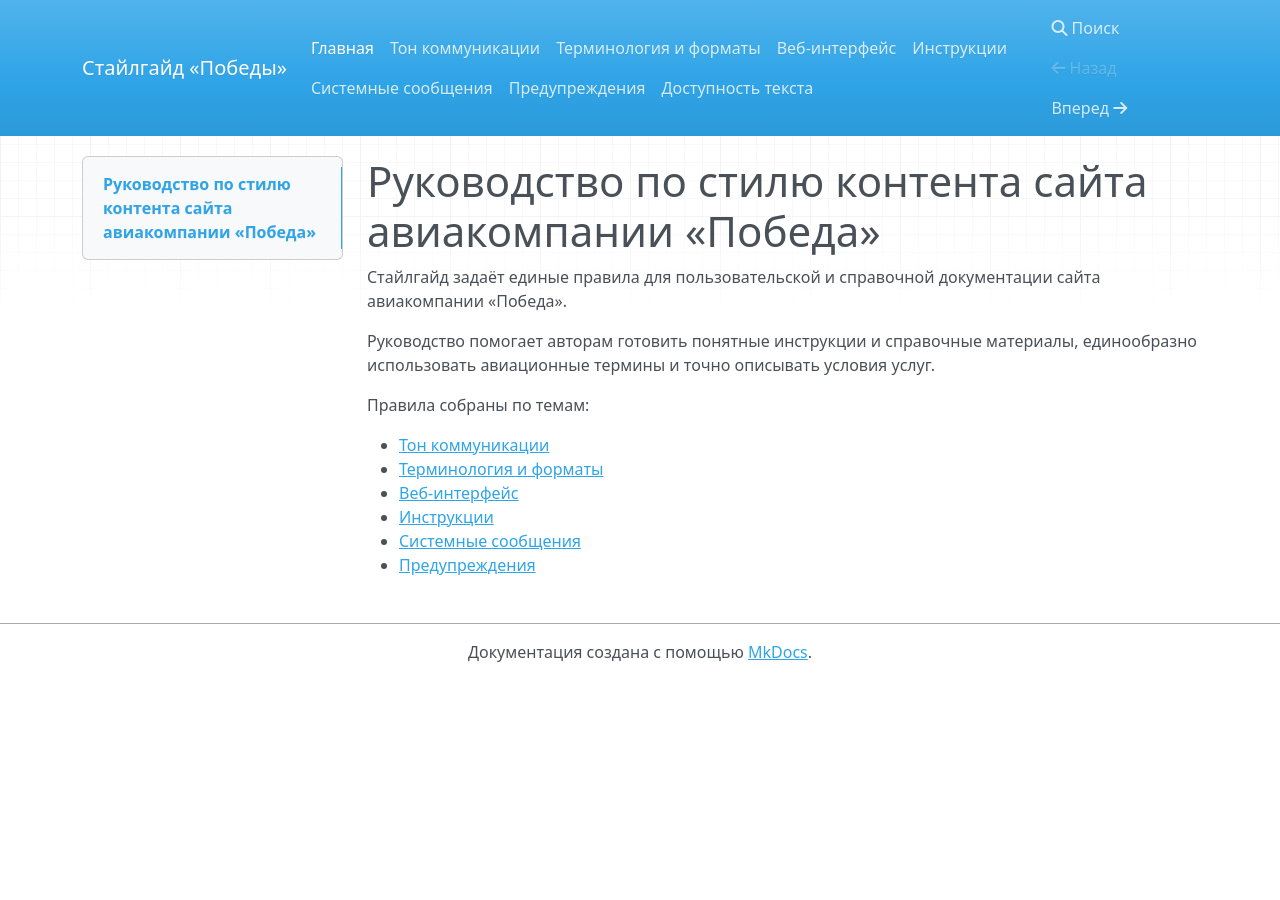
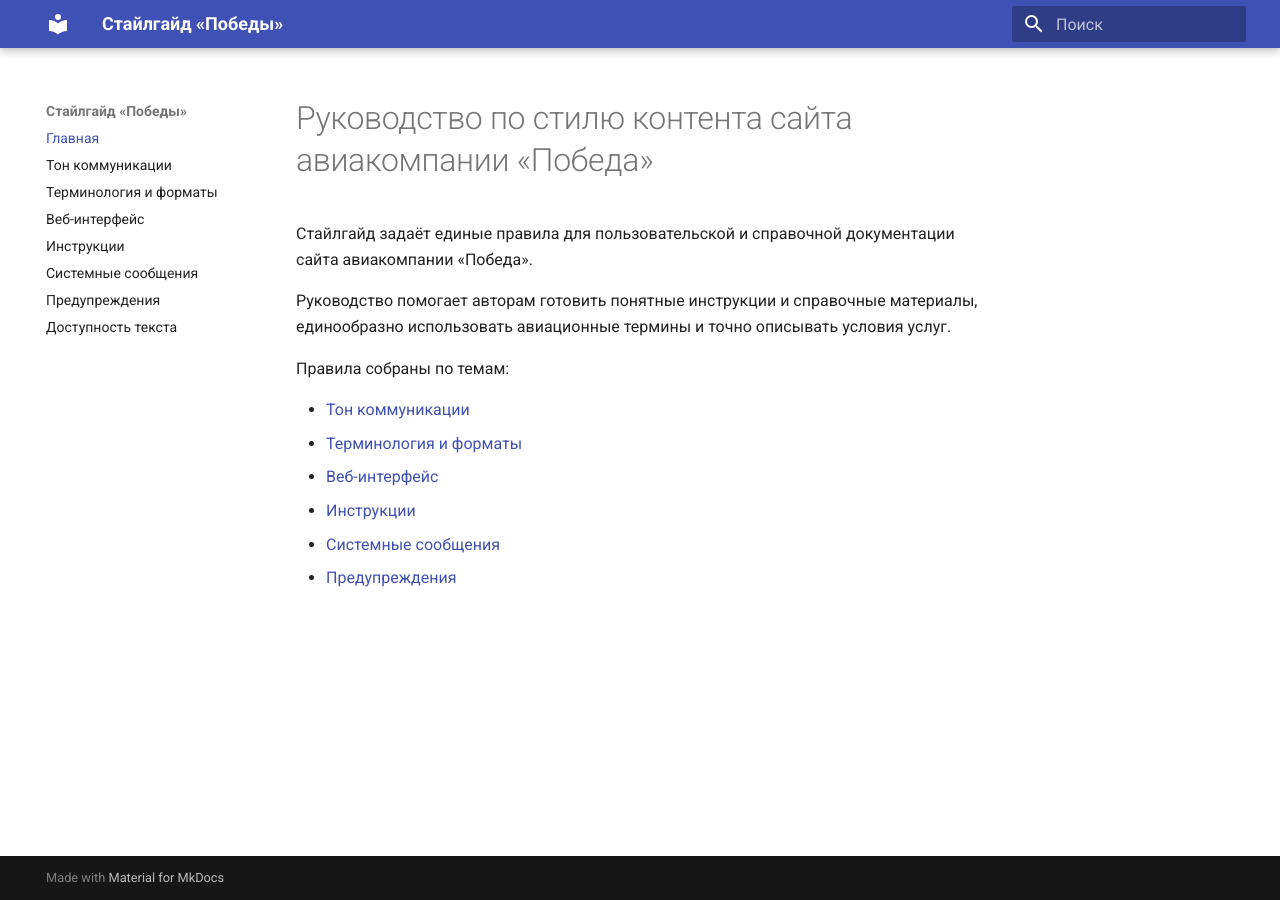
Before and after one commit to aleksashako/style-guide-project, an MkDocs documentation site: the page built from docs/index.md, in a window 1280 px wide. Built offline with MkDocs 1.6.1 and Material for MkDocs 9.7.7, drawn with Linux system fonts in a browser that asks for light colours; nearby versions of some CDN libraries.

Commit message:
feat: switch documentation site to Material theme

```diff
--- a/mkdocs.yml
+++ b/mkdocs.yml
@@ -14,5 +14,22 @@
   - Доступность текста: accessibility.md
 
 theme:
-  name: mkdocs
-  locale: ru
+  name: material
+  language: ru
+  features:
+    - navigation.sections
+    - navigation.top
+    - content.code.copy
+
+plugins:
+  - search:
+      lang:
+        - ru
+        - en
+
+markdown_extensions:
+  - admonition
+  - attr_list
+  - tables
+  - toc:
+      permalink: true
--- a/requirements.txt
+++ b/requirements.txt
@@ -1 +1,2 @@
 mkdocs>=1.6,<2
+mkdocs-material==9.7.7
```
Also changed, not shown: 1 other file.
